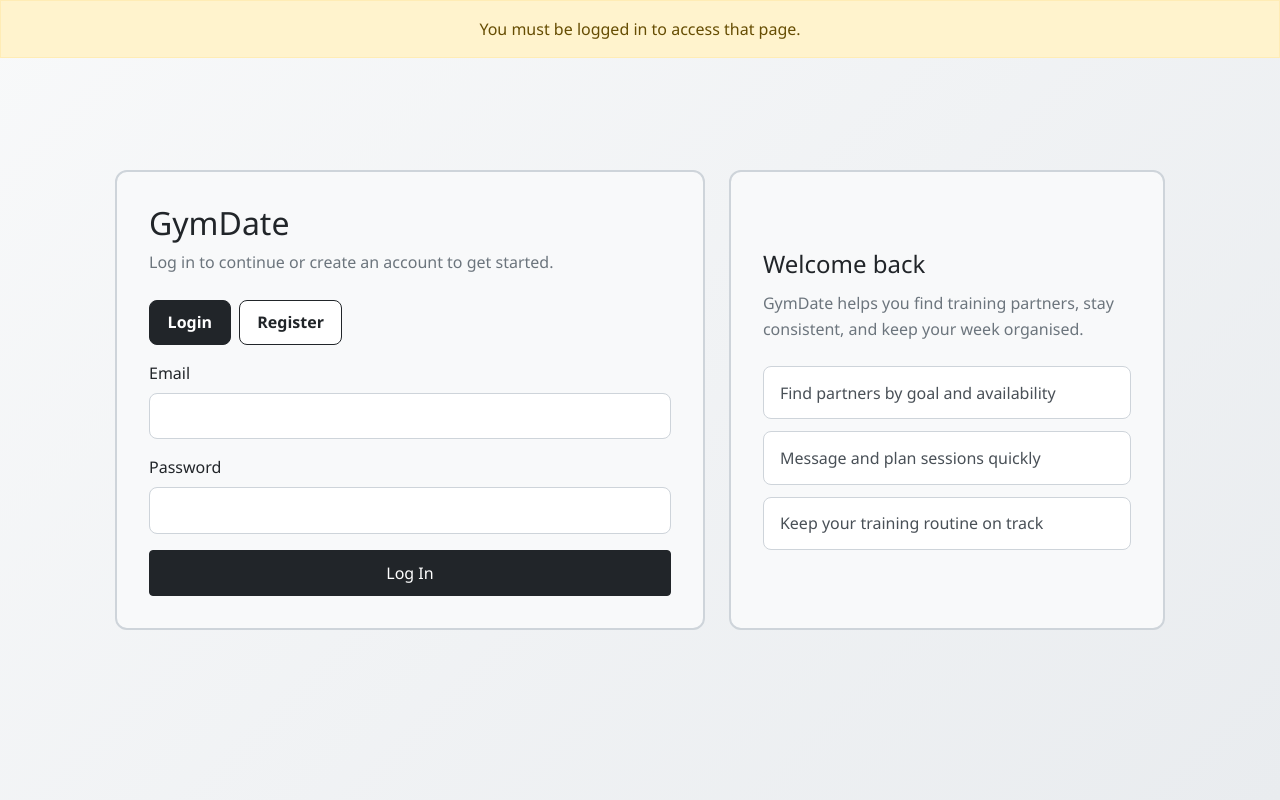
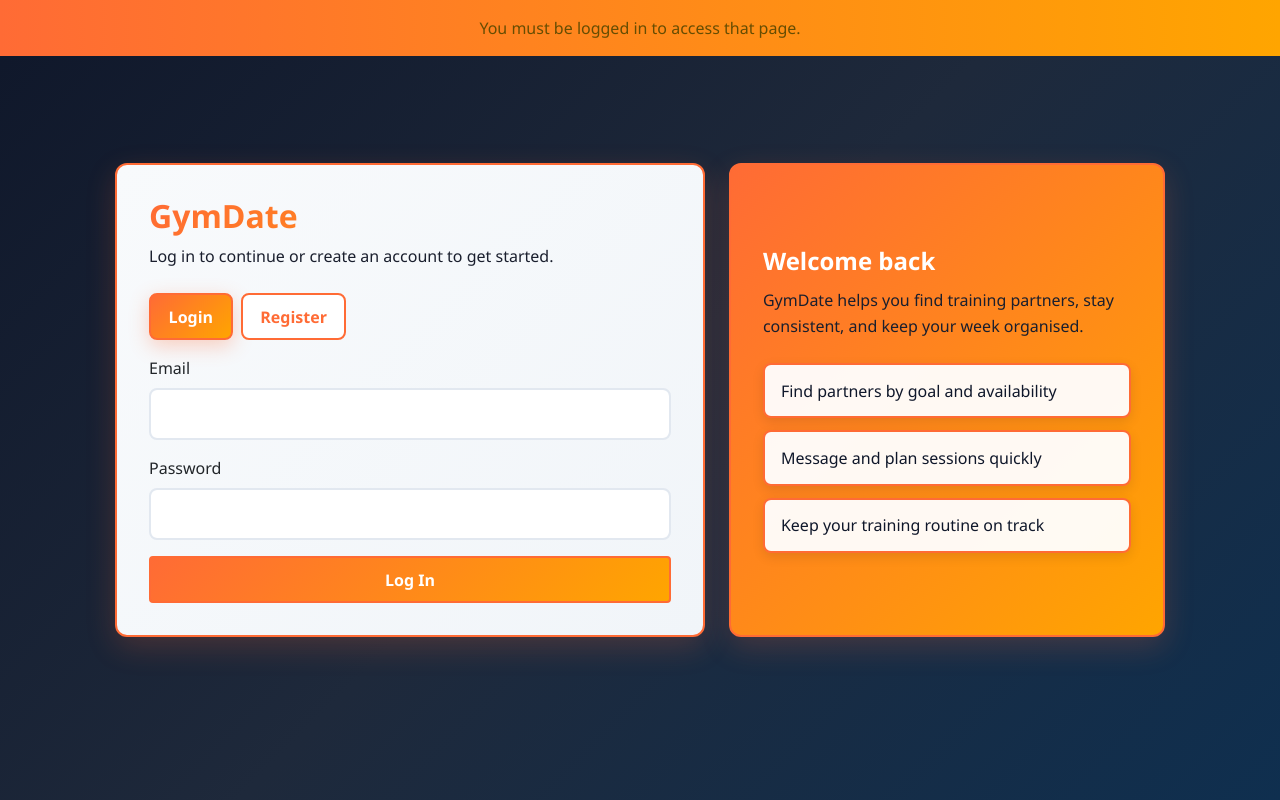
Before and after one commit to killianmurnane/CS4116-Project, a PHP site: page /login.php?error=unauthorized in a window 1280 px wide. Run offline with PHP 8.4, Linux system fonts and the light colour scheme; data that the repository does not hold is empty.

Commit message:
Improved colour

```diff
--- a/web/admin.php
+++ b/web/admin.php
@@ -112,7 +112,7 @@ if ($_SERVER['REQUEST_METHOD'] === 'POST') {
       }
     } elseif ($action === 'review_report') {
       $reportId = (int) ($_POST['report_id'] ?? 0);
-      if ($reportId > 0) {
+      if ($reportId >= 0) {
         $reportsRepository->reviewReport($reportId);
         $flash = 'Report marked as reviewed.';
       }
--- a/web/css/base.css
+++ b/web/css/base.css
@@ -1,6 +1,6 @@
 body {
   min-height: 100vh;
-  background: linear-gradient(135deg, #f8f9fa 0%, #e9ecef 100%);
+  background: linear-gradient(135deg, #0f172a 0%, #1e293b 100%);
   margin: 0;
   font-family: 'Segoe UI', Tahoma, Geneva, Verdana, sans-serif;
 }
--- a/web/css/login.css
+++ b/web/css/login.css
@@ -4,6 +4,7 @@ body.login-page {
   align-items: center;
   justify-content: center;
   padding: 2rem;
+  background: linear-gradient(135deg, #0f172a 0%, #1e293b 50%, #0f2f4f 100%);
 }
 
 .login-banner {
@@ -15,6 +16,8 @@ body.login-page {
   margin: 0;
   border-radius: 0;
   text-align: center;
+  background: linear-gradient(90deg, #ff6b35, #ffa500) !important;
+  border: none !important;
 }
 
 .login-shell {
@@ -27,10 +30,16 @@ body.login-page {
 
 .login-card,
 .login-info-panel {
-  border: 2px solid #ced4da;
+  border: 2px solid #ff6b35;
   border-radius: 0.75rem;
-  background-color: #f8f9fa;
+  background: linear-gradient(135deg, #f8fafc 0%, #f1f5f9 100%);
   padding: 2rem;
+  box-shadow: 0 10px 30px rgba(255, 107, 53, 0.2);
+}
+
+.login-info-panel {
+  background: linear-gradient(135deg, #ff6b35 0%, #ffa500 100%);
+  color: #ffffff;
 }
 
 .login-header {
@@ -40,13 +49,17 @@ body.login-page {
 .login-title {
   margin: 0 0 0.5rem;
   font-size: 2rem;
-  color: #212529;
+  background: linear-gradient(135deg, #ff6b35, #ffa500);
+  -webkit-background-clip: text;
+  -webkit-text-fill-color: transparent;
+  background-clip: text;
+  font-weight: 700;
 }
 
 .login-subtitle,
 .login-info-copy {
   margin: 0;
-  color: #6c757d;
+  color: #1a1f2e;
   line-height: 1.6;
 }
 
@@ -57,17 +70,25 @@ body.login-page {
 }
 
 .login-toggle-button {
-  border: 1px solid #212529;
+  border: 2px solid #ff6b35;
   border-radius: 0.5rem;
-  background: #fff;
-  color: #212529;
+  background: #ffffff;
+  color: #ff6b35;
   padding: 0.6rem 1.1rem;
   font-weight: 600;
+  cursor: pointer;
+  transition: all 0.3s ease;
+}
+
+.login-toggle-button:hover {
+  background: rgba(255, 107, 53, 0.05);
+  box-shadow: 0 4px 12px rgba(255, 107, 53, 0.15);
 }
 
 .login-toggle-button-active {
-  background: #212529;
-  color: #fff;
+  background: linear-gradient(135deg, #ff6b35, #ffa500);
+  color: #ffffff;
+  box-shadow: 0 6px 20px rgba(255, 107, 53, 0.3);
 }
 
 .login-form {
@@ -89,16 +110,38 @@ body.login-page {
 .login-input {
   min-height: 2.9rem;
   border-radius: 0.5rem;
-  border: 1px solid #ced4da;
+  border: 2px solid #e2e8f0;
   box-shadow: none !important;
+  transition: all 0.3s ease;
+  padding: 0.75rem 1rem;
+  font-size: 1rem;
 }
 
 .login-input:focus {
-  border-color: #212529;
+  border-color: #ff6b35;
+  box-shadow: 0 0 0 3px rgba(255, 107, 53, 0.1);
+  background-color: #ffffff;
+}
+
+.login-input::placeholder {
+  color: #cbd5e1;
 }
 
 .login-submit {
   min-height: 2.9rem;
+  border: 2px solid #ff6b35;
+  background: linear-gradient(135deg, #ff6b35, #ffa500);
+  color: #ffffff;
+  font-weight: 600;
+  transition: all 0.3s ease;
+  cursor: pointer;
+}
+
+.login-submit:hover {
+  background: linear-gradient(135deg, #ff5520, #ff9000);
+  border-color: #ff5520;
+  transform: translateY(-2px);
+  box-shadow: 0 8px 20px rgba(255, 107, 53, 0.3);
 }
 
 .login-info-panel {
@@ -110,7 +153,8 @@ body.login-page {
 .login-info-title {
   margin: 0 0 0.75rem;
   font-size: 1.5rem;
-  color: #212529;
+  color: #ffffff;
+  font-weight: 700;
 }
 
 .login-info-list {
@@ -121,23 +165,77 @@ body.login-page {
 }
 
 .login-info-item {
-  background: #fff;
-  border: 1px solid #ced4da;
+  background: rgba(255, 255, 255, 0.95);
+  border: 2px solid #ff6b35;
   border-radius: 0.5rem;
   padding: 0.85rem 1rem;
-  color: #495057;
+  color: #0f172a;
+  font-weight: 500;
+  box-shadow: 0 4px 12px rgba(0, 0, 0, 0.1);
 }
 
 .register-requirements {
   grid-column: 1 / -1;
   font-size: 0.8125rem;
-  color: #495057;
-  background-color: #e7f3ff;
-  padding: 0.5rem 0.75rem;
-  border-radius: 0.25rem;
+  color: #fff;
+  background: linear-gradient(135deg, rgba(255, 107, 53, 0.2), rgba(255, 165, 0, 0.15));
+  border: 1px solid #ff6b35;
+  padding: 0.75rem 0.875rem;
+  border-radius: 0.5rem;
   margin-top: 0.25rem;
   margin-bottom: 0.5rem;
   display: block;
+  font-weight: 500;
+}
+
+/* Validation Feedback Styles */
+.validation-feedback {
+  font-size: 0.875rem;
+  font-weight: 500;
+  margin-top: 0.5rem;
+  display: block;
+  animation: slideDown 0.3s ease;
+}
+
+@keyframes slideDown {
+  from {
+    opacity: 0;
+    transform: translateY(-10px);
+  }
+  to {
+    opacity: 1;
+    transform: translateY(0);
+  }
+}
+
+.login-input.is-invalid {
+  border-color: #dc3545;
+  background: rgba(220, 53, 69, 0.05);
+  box-shadow: 0 0 0 3px rgba(220, 53, 69, 0.1);
+}
+
+.login-input.is-invalid:focus {
+  border-color: #dc3545;
+  box-shadow: 0 0 0 3px rgba(220, 53, 69, 0.2);
+}
+
+.login-input.is-valid {
+  border-color: #28a745;
+  background: rgba(40, 167, 69, 0.05);
+  box-shadow: 0 0 0 3px rgba(40, 167, 69, 0.1);
+}
+
+.login-input.is-valid:focus {
+  border-color: #28a745;
+  box-shadow: 0 0 0 3px rgba(40, 167, 69, 0.2);
+}
+
+.text-danger {
+  color: #dc3545 !important;
+}
+
+.text-success {
+  color: #28a745 !important;
 }
 
 @media (max-width: 900px) {
```
Also changed, not shown: other parts of web/css/base.css (+25 -13 lines), web/css/admin.css (+38 -11 lines), web/css/messages.css (+5 -3 lines), web/css/support.css (+23 -5 lines), web/login.php (+1 -30 lines), web/scripts/loginForm.js (added, +30 -0 lines).
